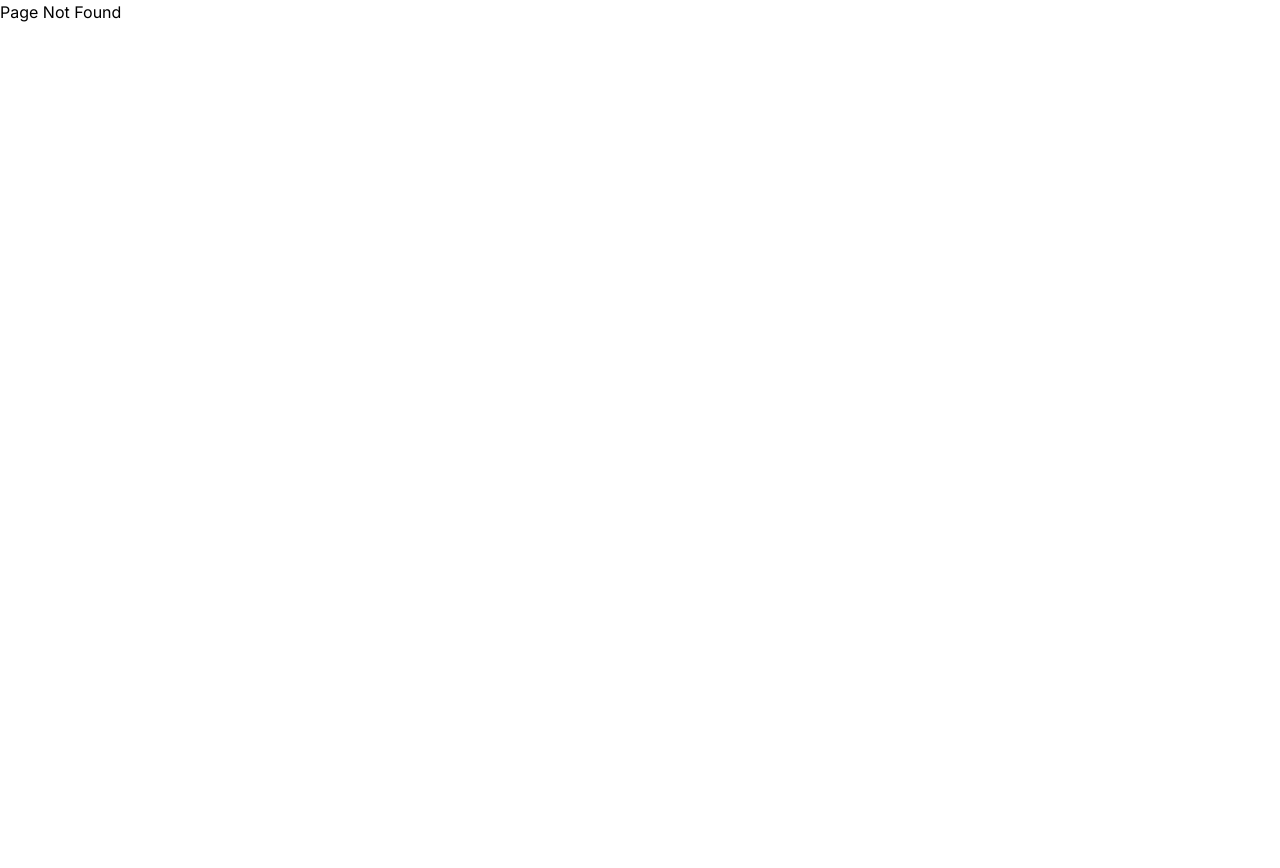
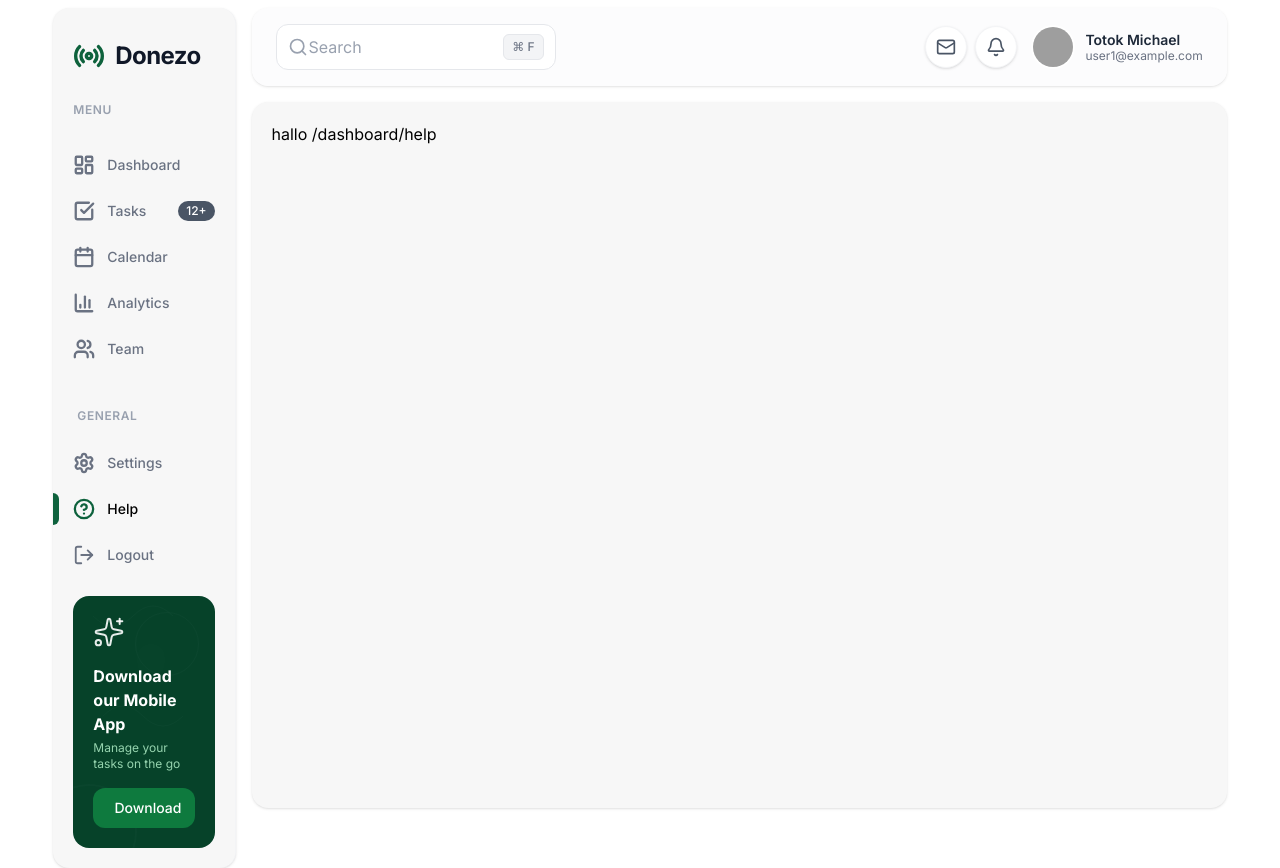
Before and after one commit to mehedihasan770/octarnal-frontend-task-donezo, a React (Vite) app: page /dashboard/help in a window 1280 px wide. Before the commit this address had no page. Before the commit the page ends 800 px from the top, so only its background shows below. Built offline with nearby package versions, Linux system fonts and the light colour scheme; sample sign-in values are in the browser's storage; grey boxes are pictures that could not be loaded.

Commit message:
add 404 log-out button to login out and add Page Not Found component with navigation fallback

```diff
--- a/src/Components/DashboardNavbar.jsx
+++ b/src/Components/DashboardNavbar.jsx
@@ -38,7 +38,7 @@ const toggleSidebar = () => {
             <Bell className="h-5 w-5 text-gray-600" />
           </button>
 
-          <div onClick={toggleSidebar} className="flex items-center gap-3 pl-2">
+          <div onClick={toggleSidebar} className="flex cursor-pointer items-center gap-3 pl-2">
             <img
               src="/api/placeholder/48/48"
               alt="Totok Michael"
--- a/src/Components/DashboardSidebar.jsx
+++ b/src/Components/DashboardSidebar.jsx
@@ -1,5 +1,5 @@
 import React from 'react';
-import { NavLink } from 'react-router';
+import { NavLink, useNavigate } from 'react-router';
 import {
   LayoutDashboard,
   CheckSquare,
@@ -15,19 +15,25 @@ import {
 } from 'lucide-react';
 
 const DashboardSidebar = () => {
+  const navigate = useNavigate()
   const mainMenuItems = [
     { name: 'Dashboard', icon: LayoutDashboard, path: '/dashboard/home', badge: null },
     { name: 'Tasks', icon: CheckSquare, path: '/dashboard/tasks', badge: '12+' },
-    { name: 'Calendar', icon: Calendar, path: '/calendar', badge: null },
-    { name: 'Analytics', icon: BarChart3, path: '/analytics', badge: null },
-    { name: 'Team', icon: Users, path: '/team', badge: null },
+    { name: 'Calendar', icon: Calendar, path: '/dashboard/calendar', badge: null },
+    { name: 'Analytics', icon: BarChart3, path: '/dashboard/analytics', badge: null },
+    { name: 'Team', icon: Users, path: '/dashboard/team', badge: null },
   ];
 
   const generalMenuItems = [
-    { name: 'Settings', icon: Settings, path: '/settings', badge: null },
-    { name: 'Help', icon: HelpCircle, path: '/help', badge: null },
-    { name: 'Logout', icon: LogOut, path: '/logout', badge: null },
+    { name: 'Settings', icon: Settings, path: '/dashboard/settings', badge: null },
+    { name: 'Help', icon: HelpCircle, path: '/dashboard/help', badge: null },
   ];
+
+  const handleLogout = () => {
+    localStorage.removeItem('token');
+
+    navigate('/login');
+  };
 
   return (
     <aside className="max-w-full shadow rounded-2xl min-h-screen md:bg-[#F7F7F7] border-r border-gray-100 flex flex-col">
@@ -123,6 +129,14 @@ const DashboardSidebar = () => {
               )}
             </NavLink>
             ))}
+            <button onClick={handleLogout} className="relative cursor-pointer w-full flex items-center justify-between px-5 py-2.5 text-gray-500 hover:bg-gray-200">
+                  <div className="flex items-center gap-3">
+                    <LogOut className='w-5.5 h-5.5 font-bold'/>
+                    <span className="text-sm font-medium hidden lg:block">
+                      Logout
+                    </span>
+                  </div>
+            </button>
           </nav>
         </div>
       </div>
--- /dev/null
+++ b/src/Components/NotFound.jsx
@@ -0,0 +1,39 @@
+import React from 'react';
+import { useNavigate } from 'react-router';
+import { ArrowLeft, AlertCircle } from 'lucide-react';
+
+const NotFound = () => {
+  const navigate = useNavigate();
+
+  return (
+    <div className="min-h-screen bg-gray-50 flex flex-col items-center justify-center px-6 py-24 sm:py-32 lg:px-8">
+      <div className="text-center flex flex-col items-center">
+        <div className="bg-red-50 p-4 rounded-full mb-4">
+          <AlertCircle className="w-12 h-12 text-red-500" />
+        </div>
+        <p className="text-base font-semibold text-[#0d4228] uppercase tracking-wider">Error 404</p>
+
+        <h1 className="mt-4 text-4xl font-bold tracking-tight text-gray-900 sm:text-5xl mb-2">
+          Page not found
+        </h1>
+
+        <p className="mt-4 text-base leading-7 text-gray-500 max-w-sm mx-auto">
+          Sorry, we couldn't find the page you're looking for. It might have been removed or the link is broken.
+        </p>
+
+        <div className="mt-10 flex items-center justify-center gap-x-6">
+          <button
+            onClick={() => navigate(-1)}
+            className="flex items-center cursor-pointer gap-2 rounded-full bg-[#0d4228] px-6 py-3 text-sm font-semibold text-white shadow-md hover:bg-[#165c3a] transition-all hover:scale-105 active:scale-95"
+          >
+            <ArrowLeft className="w-4 h-4" />
+            Go Back
+          </button>
+        </div>
+
+      </div>
+    </div>
+  );
+};
+
+export default NotFound;
--- a/src/Pages/Login.jsx
+++ b/src/Pages/Login.jsx
@@ -39,7 +39,7 @@ const Login = () => {
   }, [navigate]);
 
   return (
-    <div className="min-h-screen py-2 px-1 flex justify-center items-center">
+    <div className="min-h-screen py-2 px-2 flex justify-center items-center">
       <div className="rounded-3xl w-full max-w-md shadow-2xl relative overflow-hidden font-sans">
         <div className="absolute inset-0 overflow-hidden -z-10">
           <div className="absolute -top-40 -right-40 w-96 h-96 bg-orange-200 rounded-full opacity-30 blur-3xl"></div>
```
Also changed, not shown: src/Router/Router.jsx (+22 -1 lines).
